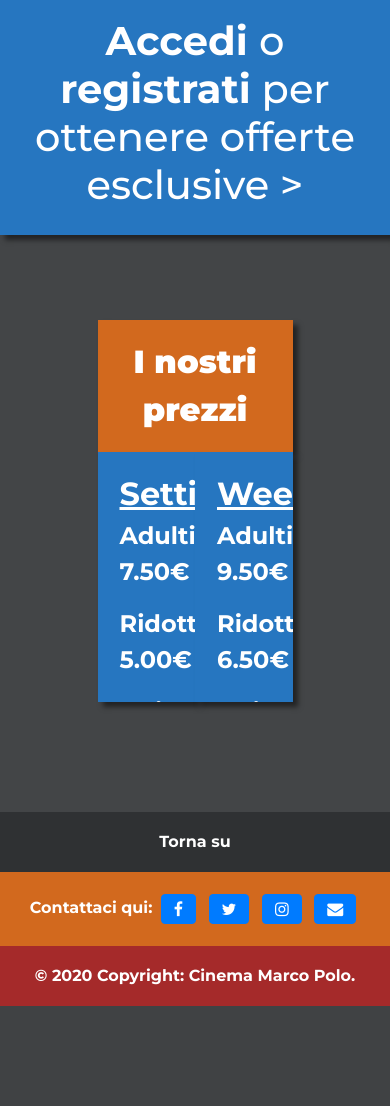
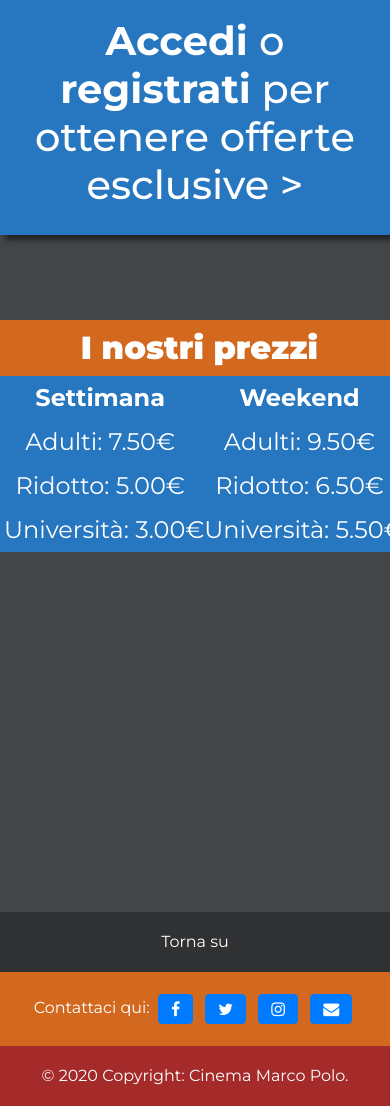
Before and after one commit to GioPec/Progetto-Cinema, a PHP site: page /homepage.html in a window 390 px wide. Shown: the part 748-1854 px from the top of the page. Before the commit the page ends 1754 px from the top, so only its background shows below. Run offline with PHP 8.4, Linux system fonts and the light colour scheme; some libraries are stand-ins or nearby versions.

Commit message:
tabella prezzi responsive quasi

```diff
--- a/homepage.html
+++ b/homepage.html
@@ -96,7 +96,7 @@
                     <div class="carousel-item ">
                         <img class="w-100" src="img/cinema-rosso.jpg" style="opacity: 0.5; object-fit: cover;" height="400vh" alt="Second slide">
                         <div class="carousel-caption" style="top: 42%;">
-                            <h1><strong>Il cinema dedicato ai <strong>giovani</strong> al <strong>centro di Roma</strong></h1>
+                            <h1><strong>Il cinema dedicato ai giovani</strong> al <strong>centro di Roma</strong></h1>
                         </div>
                     </div>
                 </div>
@@ -125,28 +125,65 @@
         </div>
 
         <!--DA QUI PARE IL QUADRATO PREZZI-->
+
         <div style="padding-top: 85px;"></div> <!--serve a riprodurre lo stesso spazio che c'è sotto-->
-        <div class="my_div" style="font-size:xx-large; background-color:chocolate;
-                    max-width: 1200px; width: 50%; margin:auto; box-shadow: 5px 5px 5px rgba(0, 0, 0, .5);"> <!--auto centra orizzontalmente-->
+        <!--
+        <div class="my_div" style="font-size:xx-large; background-color:chocolate; width: min-content;
+                     max-width: 100%; margin:auto; box-shadow: 5px 5px 5px rgba(0, 0, 0, .5);"> <!-auto centra orizzontalmente--
             <b>I nostri prezzi </b>
-        </div>
-
+        </div>-->
+        <!--
         <div style="width: 50%; max-width: 1200px; margin:auto; ">
-            <section class="blocco my_div" style="width: 50%; font-size: xx-large; max-height: 250px;
-                    text-overflow: clip; overflow: hidden; box-shadow: 5px 5px 5px rgba(0, 0, 0, .5);"> <!--questa riga serve a non far sforare il testo-->
+            <div class="blocco my_div" style="width: 50%; font-size: xx-large; max-height: 250px;
+                    text-overflow: clip; overflow: hidden; box-shadow: 5px 5px 5px rgba(0, 0, 0, .5);"> <!-questa riga serve a non far sforare il testo--><!--
                 <u style="text-align: center; font-size: xx-large;">Settimanale</u>
                 <p style="font-size: x-large;"> Adulti:&nbsp; 7.50€</p>
                 <p style="font-size: x-large;"> Ridotto:&nbsp; 5.00€</p>
                 <p style="font-size: x-large;"> Università:&nbsp; 3.00€</p>
-            </section>
-            <section class="blocco my_div" style="width: 50%; font-size: xx-large; max-height: 250px;
+            </div>
+            <div class="blocco my_div" style="width: 50%; font-size: xx-large; max-height: 250px;
                     text-overflow: clip; overflow: hidden; box-shadow: 5px 5px 5px rgba(0, 0, 0, .5);">
                 <u style="text-align: center; font-size: xx-large;">Weekend</u>
                 <p style="font-size: x-large;"> Adulti:&nbsp; 9.50€</p>
                 <p style="font-size: x-large;"> Ridotto:&nbsp; 6.50€</p>
                 <p style="font-size: x-large;"> Università:&nbsp; 5.50€</p>
-            </section>
+            </div>
         </div>
+        -->
+        <center>
+        <div  class="table-responsive blocco"  style=" width:min-content; max-width: 100% ;min-width:50%  ;  margin:auto;  " >
+            <table>
+                <thead>
+                    <tr>
+                        <th colspan="3" style="font-size:xx-large; background-color:chocolate;">
+                            <b>I nostri prezzi </b>
+                        </th>
+                    </tr>
+                    <tr>
+                        <th style="text-align: center; font-size: x-large;">Settimana</th>
+                        <th style="text-align: center; font-size: x-large;">Weekend</th>
+                    </tr>
+                </thead>
+                <tbody>
+                    <tr>
+                        <td style="font-size: x-large;">Adulti:&nbsp;7.50€</td>
+                        <td style="font-size: x-large;">Adulti:&nbsp;9.50€</td>
+
+                    </tr>
+                    <tr>
+                        <td style="font-size: x-large;">Ridotto:&nbsp;5.00€</td>
+                        <td style="font-size: x-large;">Ridotto:&nbsp;6.50€</td>
+
+                    </tr>
+                    <tr>
+                        <td style="font-size: x-large;">Università:&nbsp;3.00€</td>
+                        <td style="font-size: x-large;">Università:&nbsp;5.50€</td>
+                    </tr>
+                </tbody>
+            </table>
+            </center>
+        </div>
+
 
         <br><br><br><br><br><br><br><br><br><br><br><br><br><br><br>
 
--- a/stile.css
+++ b/stile.css
@@ -78,7 +78,7 @@ body { /*evita che la navbar vado a coprire parte del body*/
 .blocco {
  /* border: 1px solid red;*/
   background-color: #2676c0;
-  float: left;
+  float: center;
 }
 
 .movieimage {
@@ -102,3 +102,18 @@ body { /*evita che la navbar vado a coprire parte del body*/
   opacity: 0.5;
   right: 0px;
 }
+
+
+/*.table-responsive {width: 50%;}
+
+ stile del bordo per la tabella (facoltativo)
+.table-responsive table {border: none;}
+
+/* istruzioni per le celle (alcune sono obbligatorie) */
+.table-responsive table td, .table-responsive table th {min-width: 50px; width: 24%; border: none; word-break: keep-all; text-align: center; padding: 1%;}
+
+/* larghezza delle immagini (facoltativo)
+.table-responsive table td img {max-width: 98%;}*/
+/*
+.table-responsive table td {width: 24%; word-break: break-all;}
+*/
```
